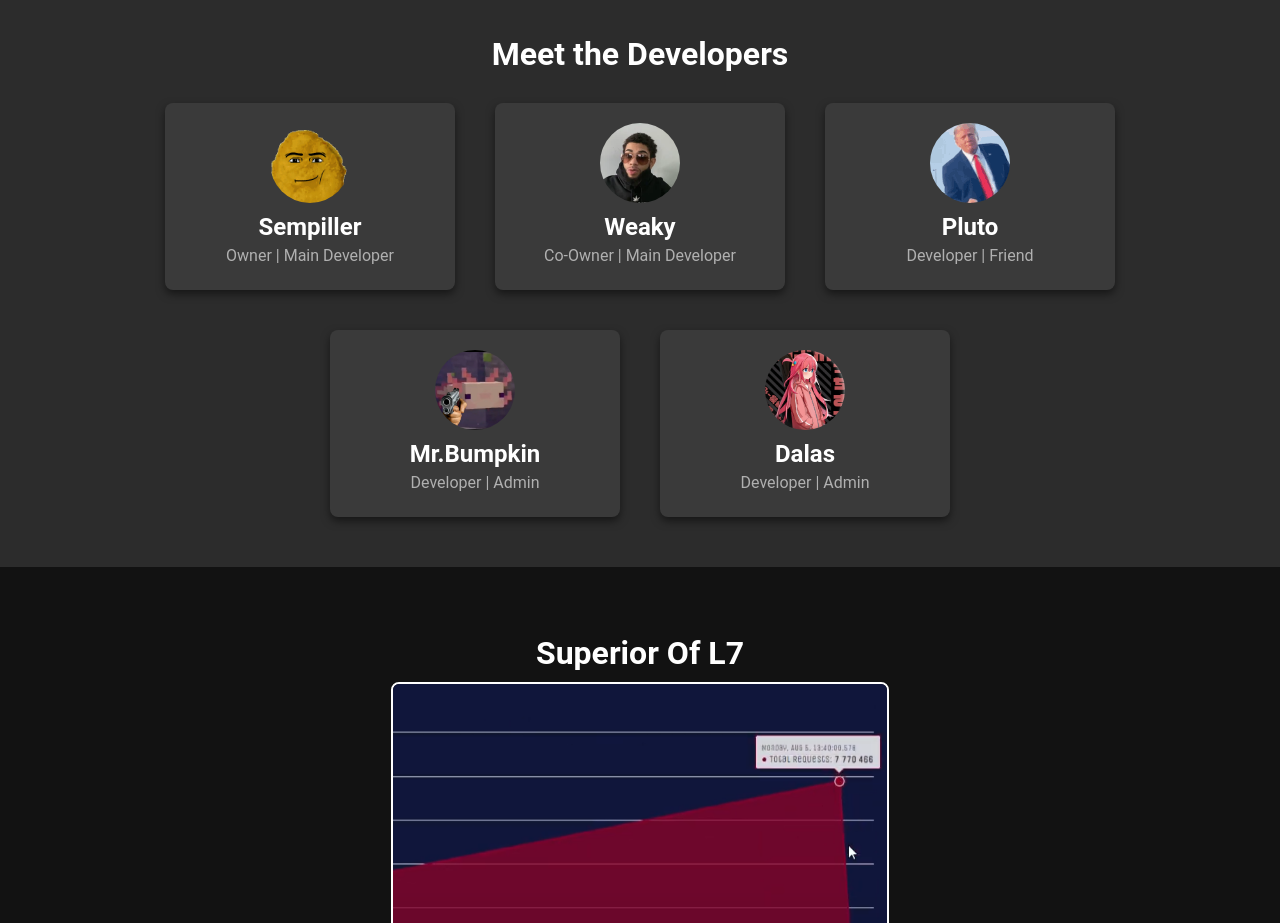
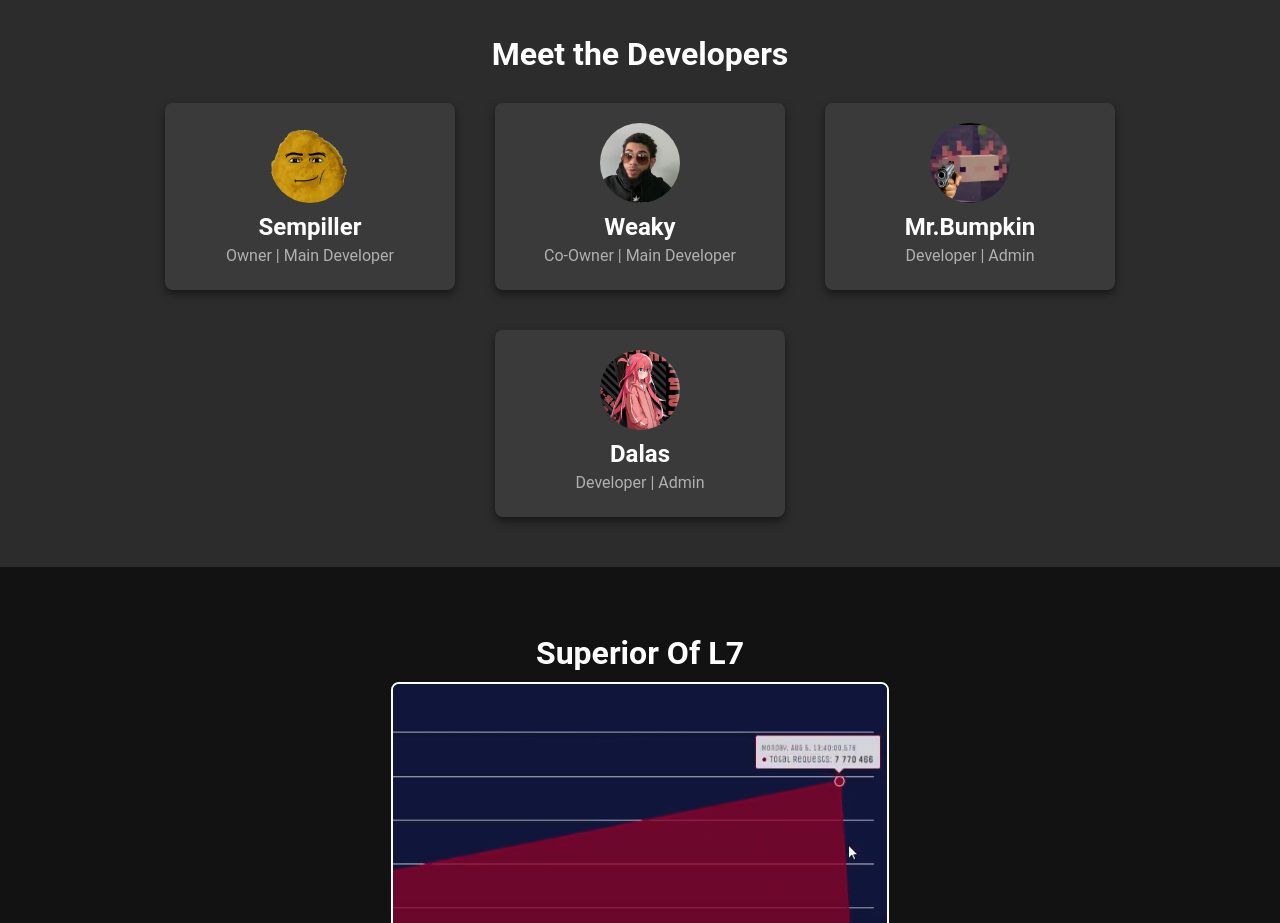
Before and after one commit to Eclipse-FSS/eagle, a plain HTML site: page index.html in a window 1280 px wide. Shown: the part 1120-2043 px from the top of the page. Drawn offline with Linux system fonts and the light colour scheme.

Commit message:
Update index.html

```diff
--- a/index.html
+++ b/index.html
@@ -175,11 +175,6 @@
                 <p>Co-Owner | Main Developer</p>
             </div>
             <div class="developer-card">
-                <img src="pluto.png" alt="Pluto">
-                <h3>Pluto</h3>
-                <p>Developer | Friend</p>
-            </div>
-            <div class="developer-card">
                 <img src="pookie.png" alt="Mr.Bumpkin">
                 <h3>Mr.Bumpkin</h3>
                 <p>Developer | Admin</p>
```
